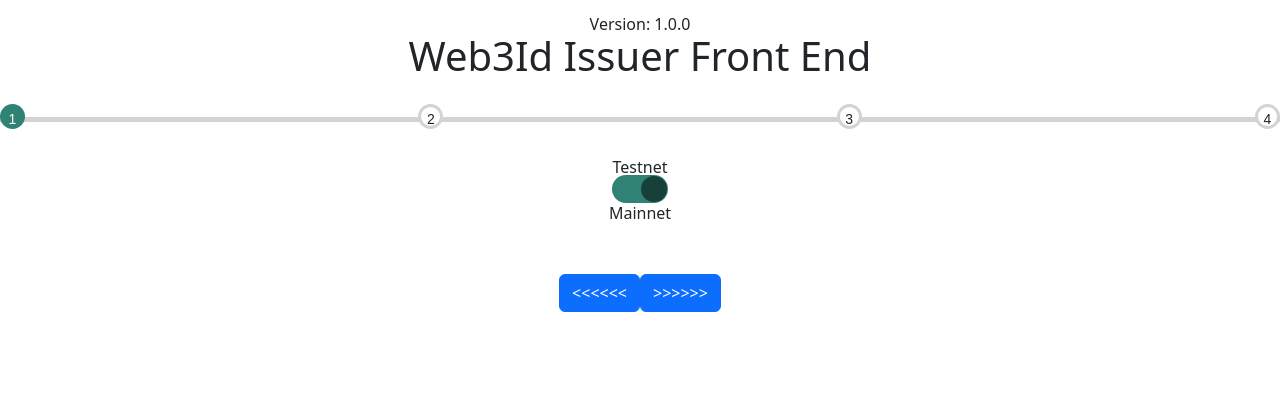
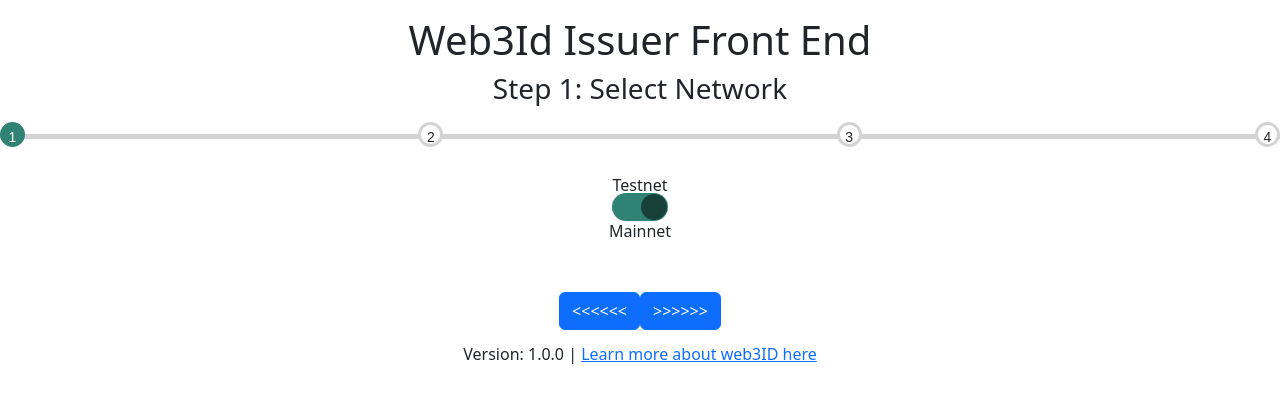
Before and after one commit to Concordium/concordium-web3id, a React app in the folder issuer-front-end/: page / in a window 1280 px wide. Shown: the top 402 px of the page. Built offline with nearby package versions, Linux system fonts and the light colour scheme; what @concordium/react-components would draw is missing.

Commit message:
Change current main flow into several steps

```diff
--- a/issuer-front-end/src/Main.tsx
+++ b/issuer-front-end/src/Main.tsx
@@ -62,10 +62,11 @@ async function addRevokationKey(
 interface ConnectionProps {
     walletConnectionProps: WalletConnectionProps;
     isTestnet: boolean;
+    active: number;
 }
 
 export default function Main(props: ConnectionProps) {
-    const { walletConnectionProps, isTestnet } = props;
+    const { walletConnectionProps, isTestnet, active } = props;
     const { activeConnectorType, activeConnector, activeConnectorError, connectedAccounts, genesisHashes } =
         walletConnectionProps;
 
@@ -149,7 +150,7 @@ export default function Main(props: ConnectionProps) {
                     })
                     .catch((e) => {
                         setAccountBalance('');
-                        setViewErrorAccountBalance((e as Error).message);
+                        setViewErrorAccountBalance((e as Error).message.replaceAll('%20', ' '));
                         setAccountExistsOnNetwork(false);
                     });
             }, REFRESH_INTERVAL.asMilliseconds());
@@ -169,7 +170,7 @@ export default function Main(props: ConnectionProps) {
                     setViewErrorAccountBalance('');
                 })
                 .catch((e) => {
-                    setViewErrorAccountBalance((e as Error).message);
+                    setViewErrorAccountBalance((e as Error).message.replaceAll('%20', ' '));
                     setAccountBalance('');
                     setAccountExistsOnNetwork(false);
                 });
@@ -217,8 +218,8 @@ export default function Main(props: ConnectionProps) {
                             connected to this website.
                         </div>
                         <div className="alert alert-danger" role="alert">
-                            Alternatively, if you intend to use `{isTestnet ? 'mainnet' : 'testnet'}`, switch the
-                            network button at the top of this webpage.
+                            Alternatively, if you intend to use `{isTestnet ? 'mainnet' : 'testnet'}`, go back to step 1
+                            and switch the network button.
                         </div>
                     </>
                 )}
@@ -226,9 +227,31 @@ export default function Main(props: ConnectionProps) {
             {account && (
                 <div className="row">
                     {connection && account !== undefined && (
-                        <div className="col-lg-6">
+                        <div>
+                            <br />
+                            <div className="label">Connected account:</div>
+                            <div>
+                                <a
+                                    className="link"
+                                    href={`https://testnet.ccdscan.io/?dcount=1&dentity=account&daddress=${account}`}
+                                    target="_blank"
+                                    rel="noreferrer"
+                                >
+                                    {account}
+                                </a>
+                            </div>
+                            <br />
+                            <div className="label">Your account balance:</div>
+                            <div>{accountBalance.replace(/(\d)(?=(\d\d\d\d\d\d)+(?!\d))/g, '$1.')} CCD</div>
+                            <br />
+                            {viewErrorAccountBalance && (
+                                <div className="alert alert-danger" role="alert">
+                                    Error: {viewErrorAccountBalance}.
+                                </div>
+                            )}
+                            {active === 4 && (
                                 <TestBox
-                                header="Step 2: Create New Issuer"
+                                    header=""
                                     note="
                                         Expected result after pressing the button and confirming in the wallet: The
                                         transaction hash or an error message should appear in the right column.
@@ -267,6 +290,7 @@ export default function Main(props: ConnectionProps) {
                                         onChange={changeCredentialTypeHandler}
                                     />
                                     <br />
+                                    <br />
                                     Add `CredentialSchema`:
                                     <br />
                                     <input
@@ -276,6 +300,8 @@ export default function Main(props: ConnectionProps) {
                                         value={schemaCredential.schema_ref.url}
                                         onChange={changeCredentialSchemaURLHandler}
                                     />
+                                    <br />
+                                    <br />
                                     {revocationKeys.length !== 0 && (
                                         <div className="actionResultBox">
                                             <div>You have added the following `revocationKeys`:</div>
@@ -291,7 +317,6 @@ export default function Main(props: ConnectionProps) {
                                             Error: {userInputError2}.
                                         </div>
                                     )}
-                                <br />
                                     <Form
                                         onSubmit={(e) => {
                                             e.preventDefault();
@@ -366,51 +391,16 @@ export default function Main(props: ConnectionProps) {
                                     >
                                         Create New Issuer
                                     </button>
-                            </TestBox>
-                        </div>
-                    )}
-                    <div className="col-lg-6">
-                        <div className="sticky-top">
                                     <br />
-                            <h5>
-                                This column refreshes every few seconds to update your account balance and the smart
-                                contract state. It also displays your connected account, your public key, transaction
-                                hashes, and error messages.
-                            </h5>
-                            <div className="label">Connected account:</div>
-                            <div>
-                                <a
-                                    className="link"
-                                    href={`https://testnet.ccdscan.io/?dcount=1&dentity=account&daddress=${account}`}
-                                    target="_blank"
-                                    rel="noreferrer"
-                                >
-                                    {account}
-                                </a>
-                            </div>
-                            <br />
-                            <div className="label">Your account balance:</div>
-                            <div>{accountBalance.replace(/(\d)(?=(\d\d\d\d\d\d)+(?!\d))/g, '$1.')} CCD</div>
                                     <br />
                                     <div className="label">
                                         Error or Transaction status
                                         {txHash === '' ? ':' : ' (May take a moment to finalize):'}
                                     </div>
                                     <br />
-                            {!txHash && !transactionError && (
-                                <div className="actionResultBox" role="alert">
-                                    IMPORTANT: After pressing a button on the left side that should send a transaction,
-                                    the transaction hash or error returned by the wallet are displayed HERE.
-                                </div>
-                            )}
                                     {!txHash && transactionError && (
                                         <div className="alert alert-danger" role="alert">
                                             Error: {transactionError}.
-                                </div>
-                            )}
-                            {viewErrorAccountBalance && (
-                                <div className="alert alert-danger" role="alert">
-                                    Error: {viewErrorAccountBalance}.
                                         </div>
                                     )}
                                     {txHash && (
@@ -423,8 +413,10 @@ export default function Main(props: ConnectionProps) {
                                             {txHash}
                                         </a>
                                     )}
+                                </TestBox>
+                            )}
                         </div>
-                    </div>
+                    )}
                 </div>
             )}
         </main>
--- a/issuer-front-end/src/Root.tsx
+++ b/issuer-front-end/src/Root.tsx
@@ -50,7 +50,6 @@ export default function Root() {
         } else {
             newActiveValue = activeValue;
         }
-        console.log(newActiveValue)
         updateProgress(newActiveValue);
 
         setActiveHook(newActiveValue);
@@ -70,13 +69,18 @@ export default function Root() {
 
     const previousText = `<<<<<<`;
     const nextText = `>>>>>>`;
+
+    const stepHeaders = ['Select Network', 'Connect Wallet', 'Create MetaData Files', 'Deploy Issuer Smart Contract'];
+
     return (
         <div>
             <main className="textCenter">
                 <br />
-                <div className="version">Version: {version}</div>
                 {isTestnet === undefined && <h1>Web3Id Issuer Front End</h1>}
                 {isTestnet !== undefined && <h1>Web3Id Issuer Front End {isTestnet ? '(Testnet)' : '(Mainnet)'}</h1>}
+                <h3>
+                    Step {active}: {stepHeaders[active - 1]}
+                </h3>
                 <br />
                 <div id="progress">
                     <div id="progress-bar" />
@@ -87,6 +91,7 @@ export default function Root() {
                         <li className="step">4</li>
                     </ul>
                 </div>
+
                 {active === 1 && (
                     <>
                         <div className="switch-wrapper">
@@ -108,10 +113,10 @@ export default function Root() {
                         <br />
                     </>
                 )}
-                {active === 2 && isTestnet !== undefined && (
+                {(active === 2 || active === 3 || active === 4) && isTestnet !== undefined && (
                     <>
                         <WithWalletConnector network={isTestnet ? TESTNET : MAINNET}>
-                            {(props) => <Main walletConnectionProps={props} isTestnet={isTestnet} />}
+                            {(props) => <Main active={active} walletConnectionProps={props} isTestnet={isTestnet} />}
                         </WithWalletConnector>
                         <br />
                     </>
@@ -134,7 +139,21 @@ export default function Root() {
                 >
                     {nextText}
                 </button>
+                <div>
+                    <br />
+                    Version: {version} |{' '}
+                    <a
+                        href="https://developer.concordium.software/en/mainnet/net/guides/create-proofs.html"
+                        target="_blank"
+                        rel="noreferrer"
+                    >
+                        Learn more about web3ID here
+                    </a>
+                    <br />
+                </div>
             </main>
+            <br />
+            <br />
         </div>
     );
 }
--- a/issuer-front-end/src/index.css
+++ b/issuer-front-end/src/index.css
@@ -145,6 +145,7 @@ label,
 }
 
 .inputFieldStyle {
+    width: 100%;
     box-sizing: border-box;
     border-radius: 10px;
     border: 1px solid #308274;
```
Lines whose indentation alone changed are shown as unchanged.
